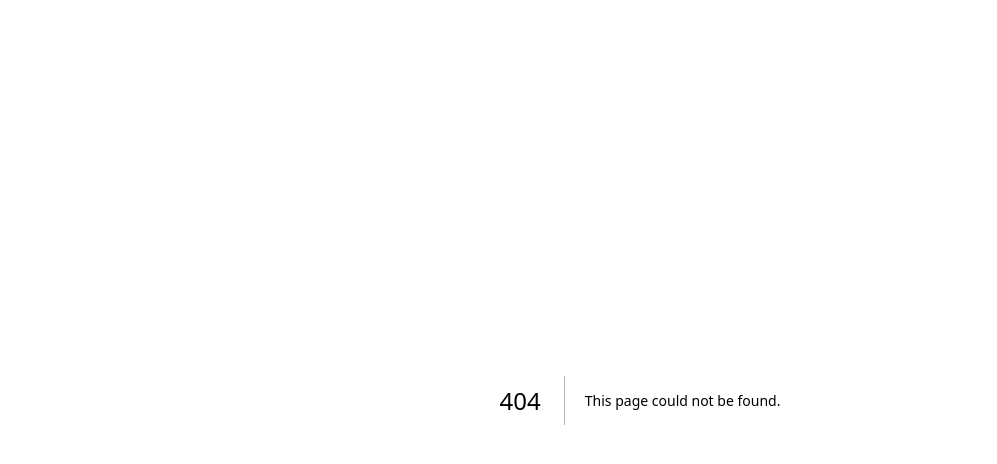
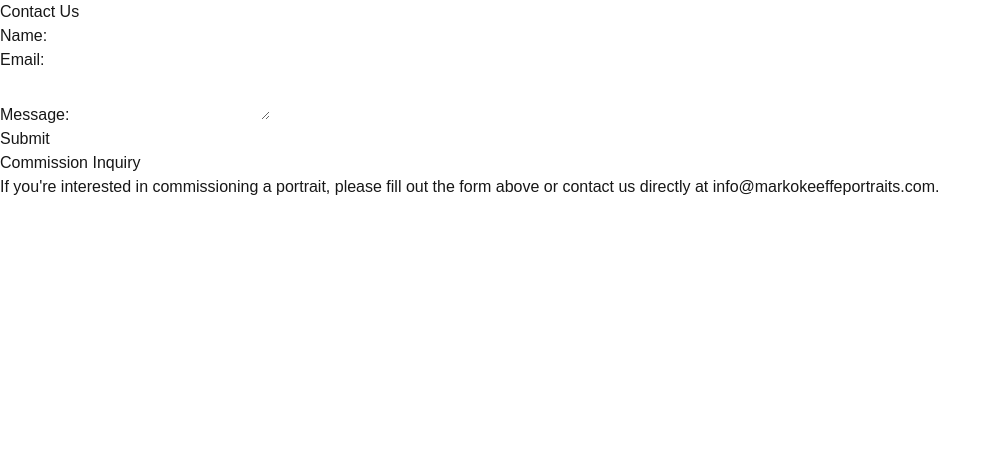
Before and after one commit to markbokeeffe/markokeeffeportraits, a Next.js app: page /contact in a window 1280 px wide. Before the commit this address had no page. Shown: the top 464 px of the page, without its empty margins (0-997 px from the left). Built offline with nearby package versions, Linux system fonts and the light colour scheme.

Commit message:
Add contact form and commission inquiry information

```diff
--- /dev/null
+++ b/app/contact/page.tsx
@@ -0,0 +1,28 @@
+import React from 'react';
+
+const ContactPage = () => {
+    return (
+        <div>
+            <h1>Contact Us</h1>
+            <form>
+                <label htmlFor="name">Name:</label>
+                <input type="text" id="name" name="name" required />
+                <br />
+
+                <label htmlFor="email">Email:</label>
+                <input type="email" id="email" name="email" required />
+                <br />
+
+                <label htmlFor="message">Message:</label>
+                <textarea id="message" name="message" required></textarea>
+                <br />
+
+                <button type="submit">Submit</button>
+            </form>
+            <h2>Commission Inquiry</h2>
+            <p>If you're interested in commissioning a portrait, please fill out the form above or contact us directly at info@markokeeffeportraits.com.</p>
+        </div>
+    );
+};
+
+export default ContactPage;
```
